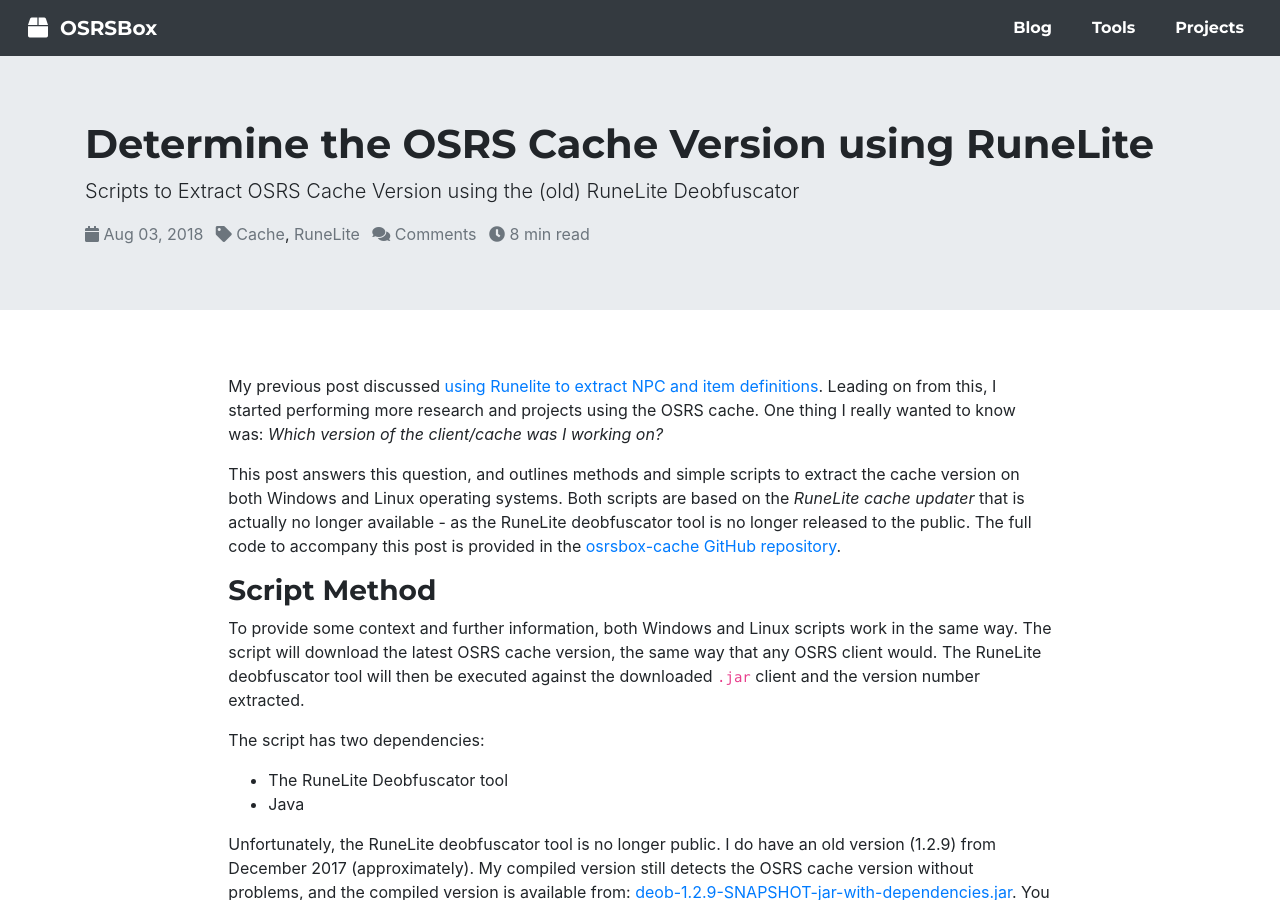
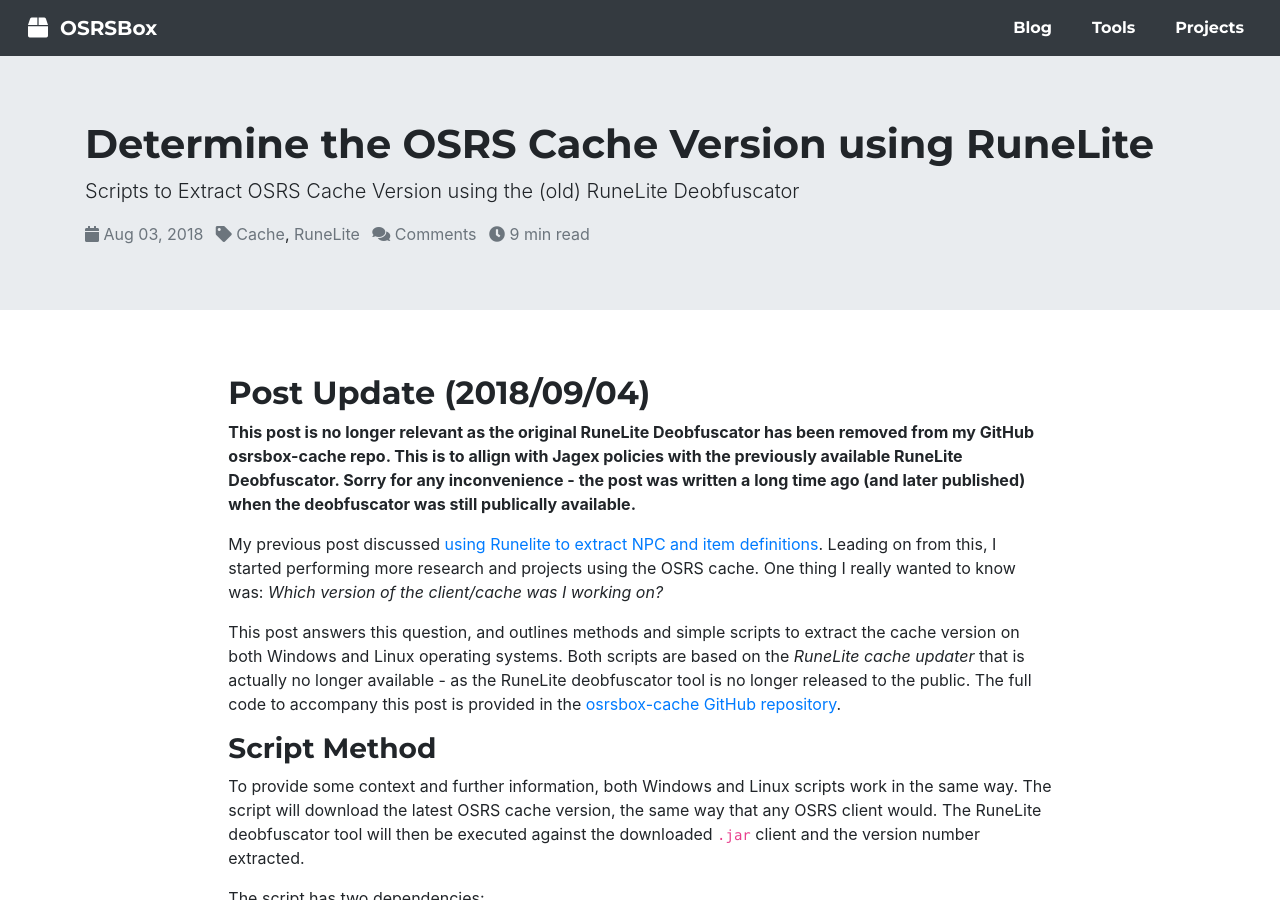
Before and after one commit to osrsbox/osrsbox.github.io, a Jekyll site: the page built from _posts/2018-08-03-osrs-cache-research-determine-client-version.md, in a window 1280 px wide and 900 px high. Built offline with Jekyll 4.4.1, drawn with Linux system fonts in a browser that asks for light colours; nearby versions of some CDN libraries; comment, search, counter and statistics services are not loaded.

Commit message:
Update to cache version post regrading removal of hosted RuneLite deobfuiscator to avoid any issues.

```diff
--- a/_posts/2018-08-03-osrs-cache-research-determine-client-version.md
+++ b/_posts/2018-08-03-osrs-cache-research-determine-client-version.md
@@ -11,6 +11,10 @@
 redirect_from:
   - /osrs-cache/
 ---
+
+## Post Update (2018/09/04)
+
+**This post is no longer relevant as the original RuneLite Deobfuscator has been removed from my GitHub osrsbox-cache repo. This is to allign with Jagex policies with the previously available RuneLite Deobfuscator. Sorry for any inconvenience - the post was written a long time ago (and later published) when the deobfuscator was still publically available.**
 
 My previous post discussed [using Runelite to extract NPC and item definitions]( {% post_url 2018-07-26-osrs-cache-research-extract-cache-definitions %}). Leading on from this, I started performing more research and projects using the OSRS cache. One thing I really wanted to know was: _Which version of the client/cache was I working on?_
 
```
